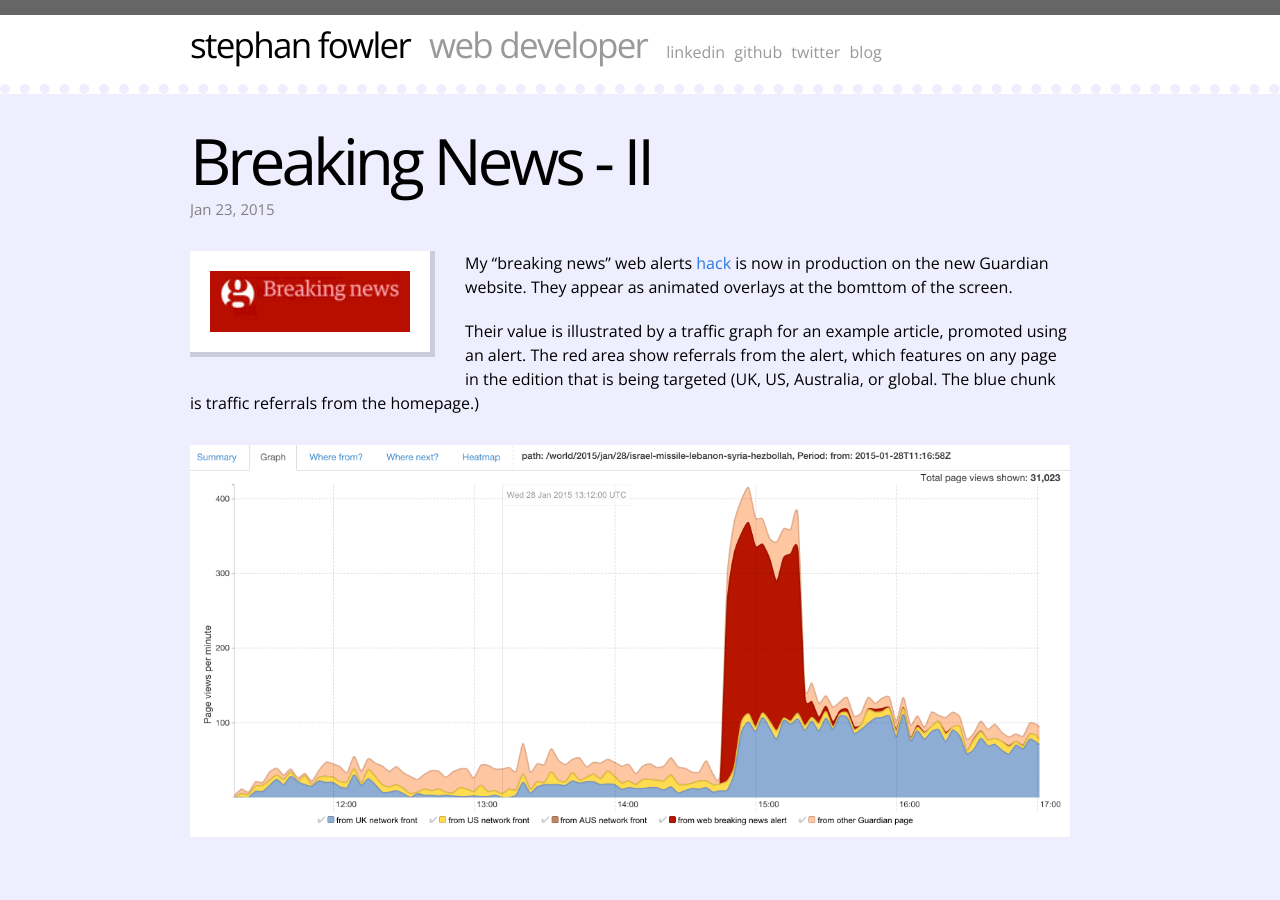
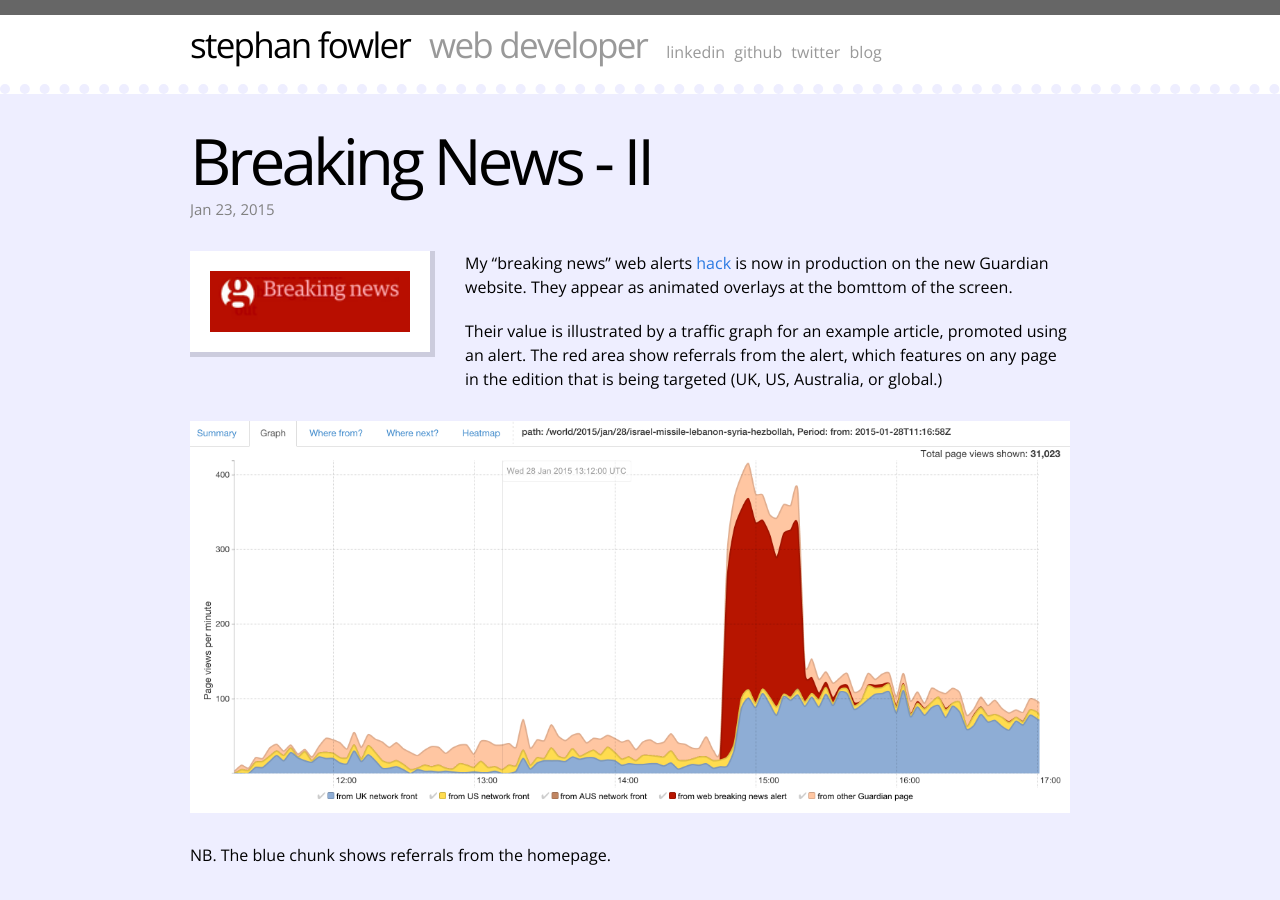
Before and after one commit to stephanfowler/stephanfowler.github.io, a Jekyll site: the page built from _posts/2015-01-23-breaking-news.md, in a window 1280 px wide and 900 px high. Built offline with Jekyll 4.4.1, drawn with Linux system fonts in a browser that asks for light colours.

Commit message:
Breaking news II

```diff
--- a/_posts/2015-01-23-breaking-news.md
+++ b/_posts/2015-01-23-breaking-news.md
@@ -10,6 +10,8 @@
 
 My "breaking news" web alerts [hack](/2014/07/breaking-news/) is now in production on the new Guardian website. They appear as animated overlays at the bomttom of the screen.
 
-Their value is illustrated by a traffic graph for an example article, promoted using an alert. The red area show referrals from the alert, which features on any page in the edition that is being targeted (UK, US, Australia, or global. The blue chunk is traffic referrals from the homepage.)
+Their value is illustrated by a traffic graph for an example article, promoted using an alert. The red area show referrals from the alert, which features on any page in the edition that is being targeted (UK, US, Australia, or global.)
 
 ![Breaking news alert](/assets/2015/01/breaking-news-graph.png)
+
+NB. The blue chunk shows referrals from the homepage.
```
